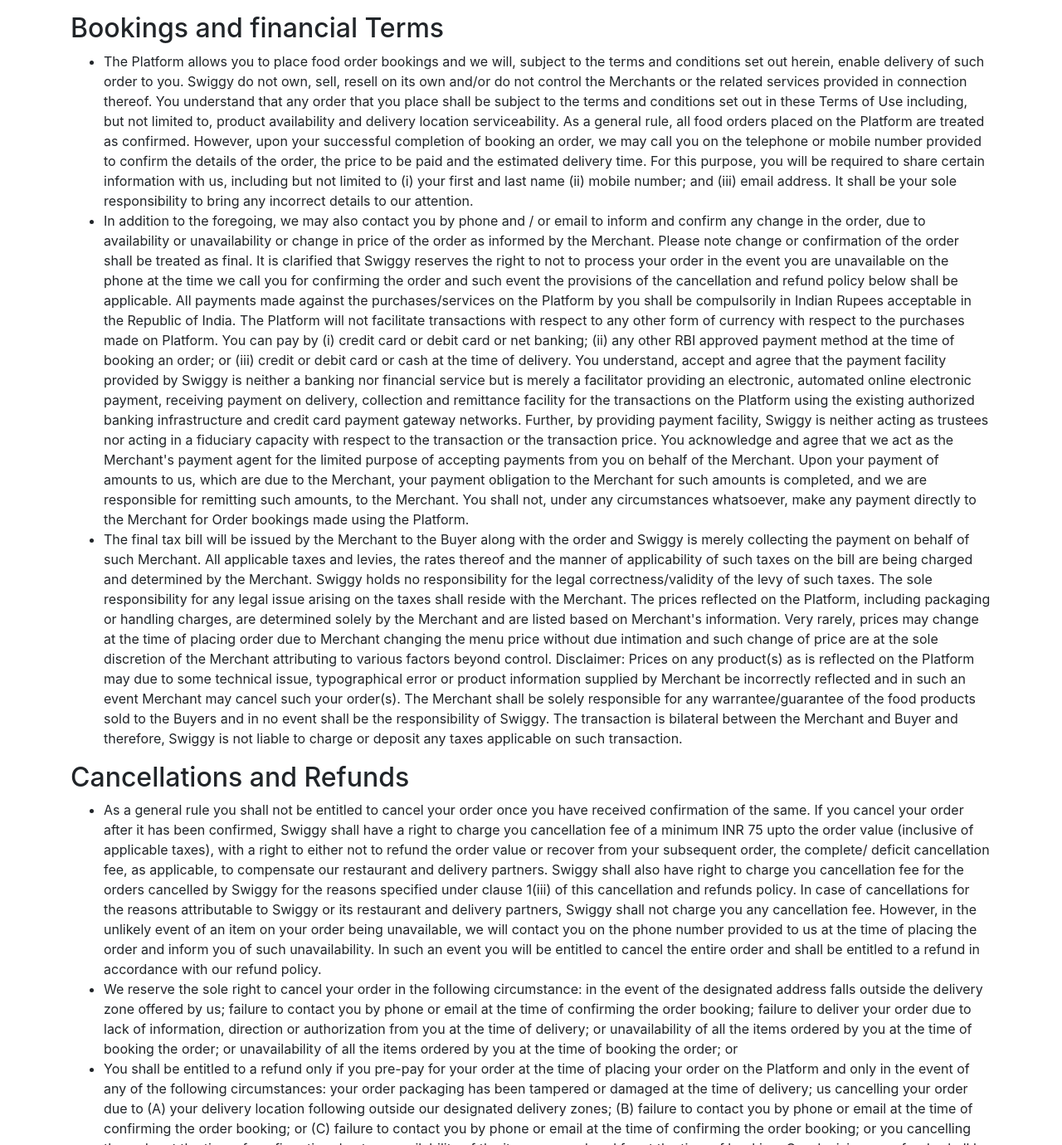
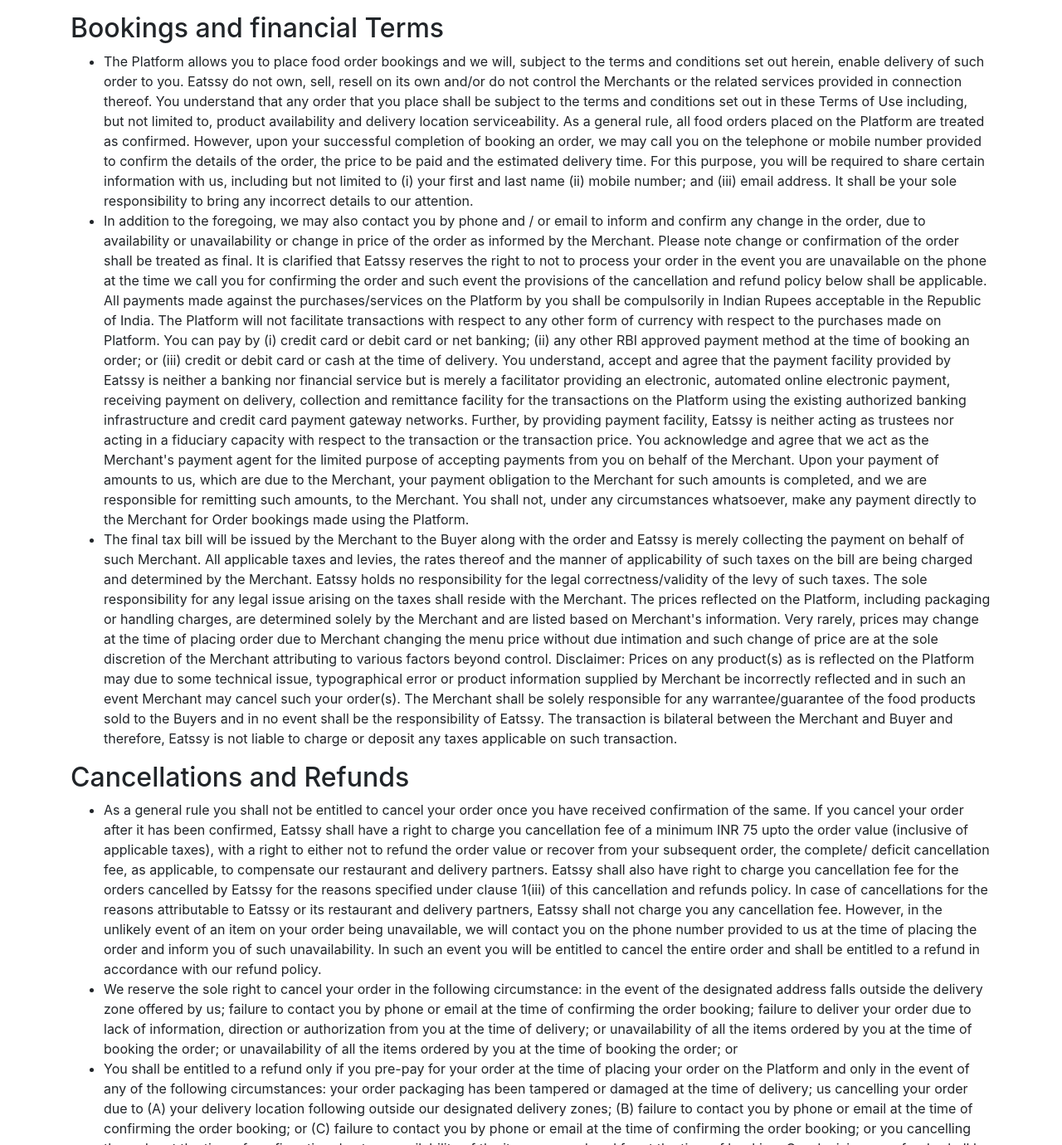
Before and after one commit to Vishruth-S/Food_app, a plain HTML site: page terms.html in a window 1280 px wide. Shown: the part 1876-3256 px from the top of the page at 83% size. Drawn offline with nearby package versions, Linux system fonts and the light colour scheme.

Commit message:
modified terms

```diff
--- a/terms.html
+++ b/terms.html
@@ -48,29 +48,29 @@
 <ul>
 	<li>The Platform allows you to place food order bookings and we will, subject to the terms and conditions set out herein, enable delivery of such order to you.
 
-Swiggy do not own, sell, resell on its own and/or do not control the Merchants or the related services provided in connection thereof. You understand that any order that you place shall be subject to the terms and conditions set out in these Terms of Use including, but not limited to, product availability and delivery location serviceability.
+Eatssy do not own, sell, resell on its own and/or do not control the Merchants or the related services provided in connection thereof. You understand that any order that you place shall be subject to the terms and conditions set out in these Terms of Use including, but not limited to, product availability and delivery location serviceability.
 
 As a general rule, all food orders placed on the Platform are treated as confirmed.
 
 However, upon your successful completion of booking an order, we may call you on the telephone or mobile number provided to confirm the details of the order, the price to be paid and the estimated delivery time. For this purpose, you will be required to share certain information with us, including but not limited to (i) your first and last name (ii) mobile number; and (iii) email address. It shall be your sole responsibility to bring any incorrect details to our attention.</li>
-<li>In addition to the foregoing, we may also contact you by phone and / or email to inform and confirm any change in the order, due to availability or unavailability or change in price of the order as informed by the Merchant. Please note change or confirmation of the order shall be treated as final. It is clarified that Swiggy reserves the right to not to process your order in the event you are unavailable on the phone at the time we call you for confirming the order and such event the provisions of the cancellation and refund policy below shall be applicable.
+<li>In addition to the foregoing, we may also contact you by phone and / or email to inform and confirm any change in the order, due to availability or unavailability or change in price of the order as informed by the Merchant. Please note change or confirmation of the order shall be treated as final. It is clarified that Eatssy reserves the right to not to process your order in the event you are unavailable on the phone at the time we call you for confirming the order and such event the provisions of the cancellation and refund policy below shall be applicable.
 
-All payments made against the purchases/services on the Platform by you shall be compulsorily in Indian Rupees acceptable in the Republic of India. The Platform will not facilitate transactions with respect to any other form of currency with respect to the purchases made on Platform. You can pay by (i) credit card or debit card or net banking; (ii) any other RBI approved payment method at the time of booking an order; or (iii) credit or debit card or cash at the time of delivery. You understand, accept and agree that the payment facility provided by Swiggy is neither a banking nor financial service but is merely a facilitator providing an electronic, automated online electronic payment, receiving payment on delivery, collection and remittance facility for the transactions on the Platform using the existing authorized banking infrastructure and credit card payment gateway networks. Further, by providing payment facility, Swiggy is neither acting as trustees nor acting in a fiduciary capacity with respect to the transaction or the transaction price.
+All payments made against the purchases/services on the Platform by you shall be compulsorily in Indian Rupees acceptable in the Republic of India. The Platform will not facilitate transactions with respect to any other form of currency with respect to the purchases made on Platform. You can pay by (i) credit card or debit card or net banking; (ii) any other RBI approved payment method at the time of booking an order; or (iii) credit or debit card or cash at the time of delivery. You understand, accept and agree that the payment facility provided by Eatssy is neither a banking nor financial service but is merely a facilitator providing an electronic, automated online electronic payment, receiving payment on delivery, collection and remittance facility for the transactions on the Platform using the existing authorized banking infrastructure and credit card payment gateway networks. Further, by providing payment facility, Eatssy is neither acting as trustees nor acting in a fiduciary capacity with respect to the transaction or the transaction price.
 
 You acknowledge and agree that we act as the Merchant's payment agent for the limited purpose of accepting payments from you on behalf of the Merchant. Upon your payment of amounts to us, which are due to the Merchant, your payment obligation to the Merchant for such amounts is completed, and we are responsible for remitting such amounts, to the Merchant. You shall not, under any circumstances whatsoever, make any payment directly to the Merchant for Order bookings made using the Platform.</li>
-<li>The final tax bill will be issued by the Merchant to the Buyer along with the order and Swiggy is merely collecting the payment on behalf of such Merchant. All applicable taxes and levies, the rates thereof and the manner of applicability of such taxes on the bill are being charged and determined by the Merchant. Swiggy holds no responsibility for the legal correctness/validity of the levy of such taxes. The sole responsibility for any legal issue arising on the taxes shall reside with the Merchant.
+<li>The final tax bill will be issued by the Merchant to the Buyer along with the order and Eatssy is merely collecting the payment on behalf of such Merchant. All applicable taxes and levies, the rates thereof and the manner of applicability of such taxes on the bill are being charged and determined by the Merchant. Eatssy holds no responsibility for the legal correctness/validity of the levy of such taxes. The sole responsibility for any legal issue arising on the taxes shall reside with the Merchant.
 
 The prices reflected on the Platform, including packaging or handling charges, are determined solely by the Merchant and are listed based on Merchant's information. Very rarely, prices may change at the time of placing order due to Merchant changing the menu price without due intimation and such change of price are at the sole discretion of the Merchant attributing to various factors beyond control.
 
 Disclaimer: Prices on any product(s) as is reflected on the Platform may due to some technical issue, typographical error or product information supplied by Merchant be incorrectly reflected and in such an event Merchant may cancel such your order(s).
 
-The Merchant shall be solely responsible for any warrantee/guarantee of the food products sold to the Buyers and in no event shall be the responsibility of Swiggy.
+The Merchant shall be solely responsible for any warrantee/guarantee of the food products sold to the Buyers and in no event shall be the responsibility of Eatssy.
 
-The transaction is bilateral between the Merchant and Buyer and therefore, Swiggy is not liable to charge or deposit any taxes applicable on such transaction.</li>
+The transaction is bilateral between the Merchant and Buyer and therefore, Eatssy is not liable to charge or deposit any taxes applicable on such transaction.</li>
 </ul>
 <h2>Cancellations and Refunds</h2>
 <ul>
-	<li>As a general rule you shall not be entitled to cancel your order once you have received confirmation of the same. If you cancel your order after it has been confirmed, Swiggy shall have a right to charge you cancellation fee of a minimum INR 75 upto the order value (inclusive of applicable taxes), with a right to either not to refund the order value or recover from your subsequent order, the complete/ deficit cancellation fee, as applicable, to compensate our restaurant and delivery partners. Swiggy shall also have right to charge you cancellation fee for the orders cancelled by Swiggy for the reasons specified under clause 1(iii) of this cancellation and refunds policy. In case of cancellations for the reasons attributable to Swiggy or its restaurant and delivery partners, Swiggy shall not charge you any cancellation fee.
+	<li>As a general rule you shall not be entitled to cancel your order once you have received confirmation of the same. If you cancel your order after it has been confirmed, Eatssy shall have a right to charge you cancellation fee of a minimum INR 75 upto the order value (inclusive of applicable taxes), with a right to either not to refund the order value or recover from your subsequent order, the complete/ deficit cancellation fee, as applicable, to compensate our restaurant and delivery partners. Eatssy shall also have right to charge you cancellation fee for the orders cancelled by Eatssy for the reasons specified under clause 1(iii) of this cancellation and refunds policy. In case of cancellations for the reasons attributable to Eatssy or its restaurant and delivery partners, Eatssy shall not charge you any cancellation fee.
 
 However, in the unlikely event of an item on your order being unavailable, we will contact you on the phone number provided to us at the time of placing the order and inform you of such unavailability. In such an event you will be entitled to cancel the entire order and shall be entitled to a refund in accordance with our refund policy.</li>
 <li>We reserve the sole right to cancel your order in the following circumstance:
```
